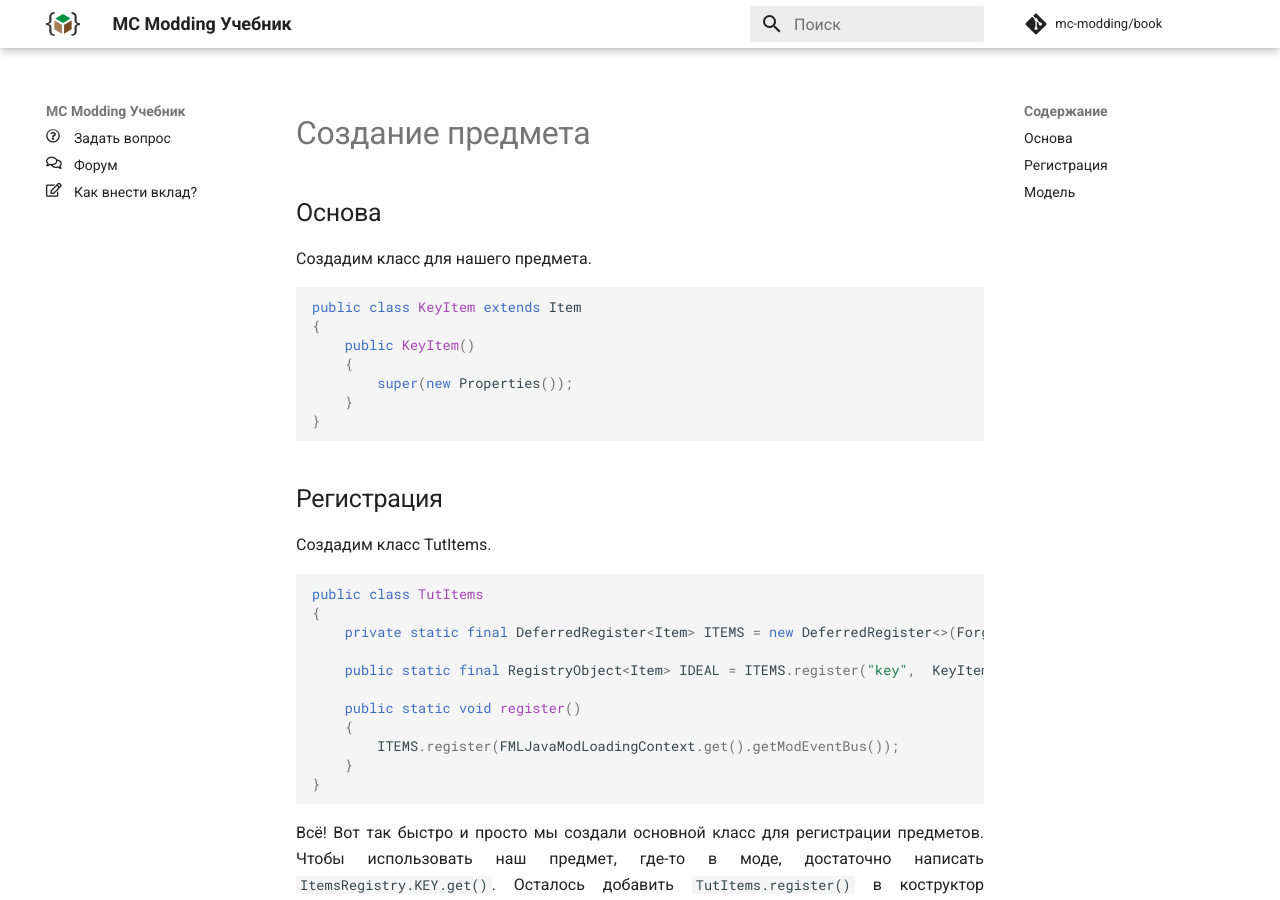
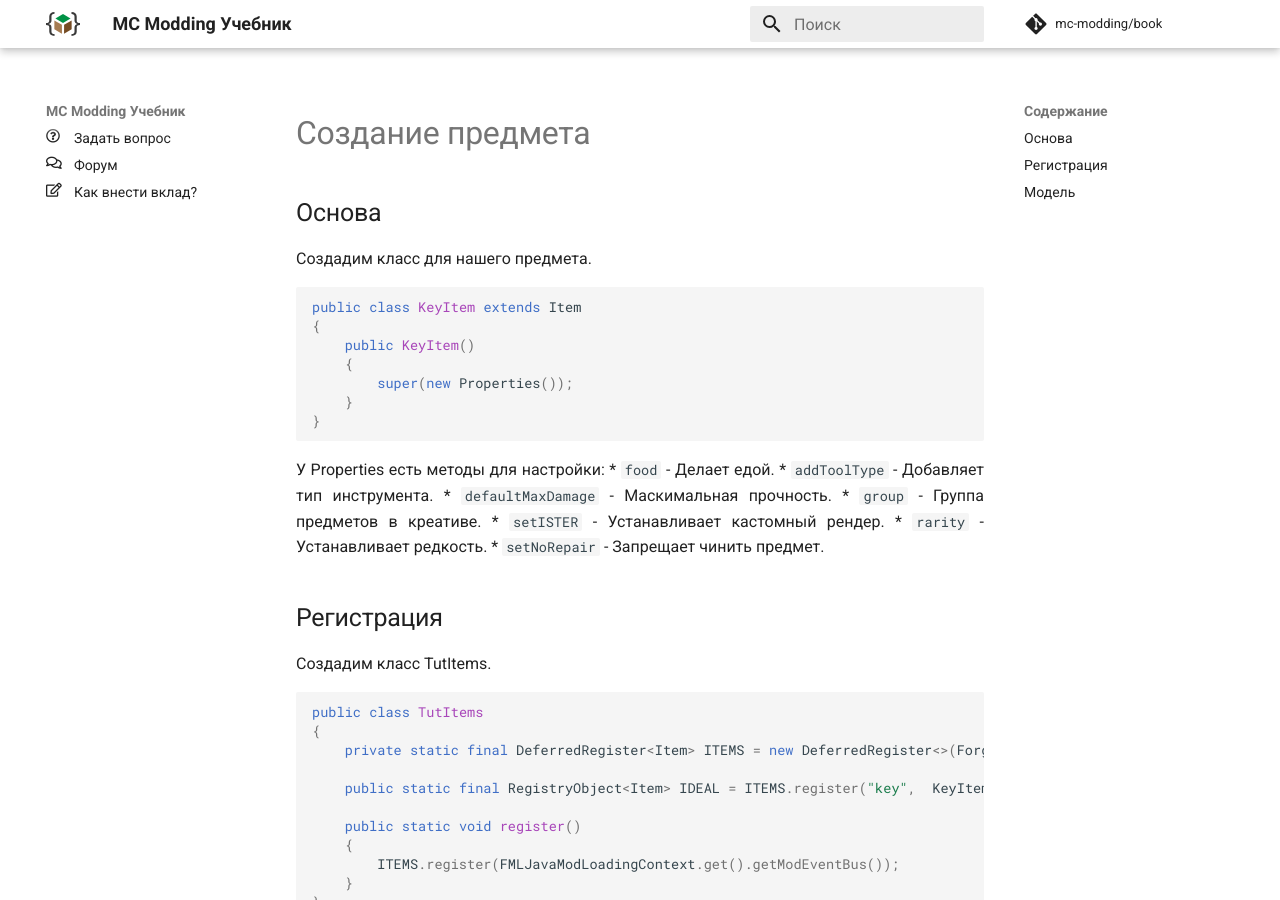
Before and after one commit to mc-modding/book, an MkDocs documentation site: the page built from docs/1.15/item/basics/index.md, in a window 1280 px wide and 900 px high. Built offline with MkDocs 1.6.1 and Material for MkDocs 9.7.7, drawn with Linux system fonts in a browser that asks for light colours; nearby versions of some CDN libraries; comment, search, counter and statistics services are not loaded.

Commit message:
added properties description

````diff
--- a/docs/1.15/item/basics/index.md
+++ b/docs/1.15/item/basics/index.md
@@ -15,7 +15,14 @@ public class KeyItem extends Item
     }
 }
 ```
-
+У Properties есть методы для настройки:
+* `food` - Делает едой.
+* `addToolType` - Добавляет тип инструмента.
+* `defaultMaxDamage` - Маскимальная прочность.
+* `group` - Группа предметов в креативе.
+* `setISTER` - Устанавливает кастомный рендер.
+* `rarity` - Устанавливает редкость.
+* `setNoRepair`  - Запрещает чинить предмет.
 ## Регистрация
 
 Создадим класс TutItems.
````
Also changed, not shown: docs/1.15/item/food/images/eat.png (added).
